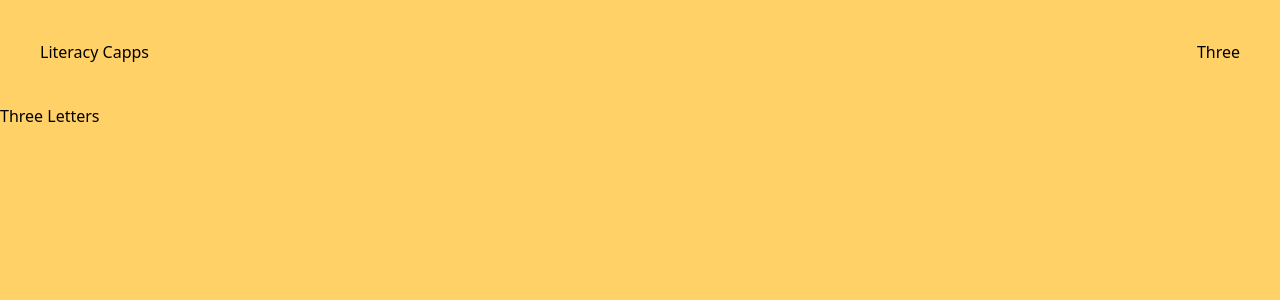
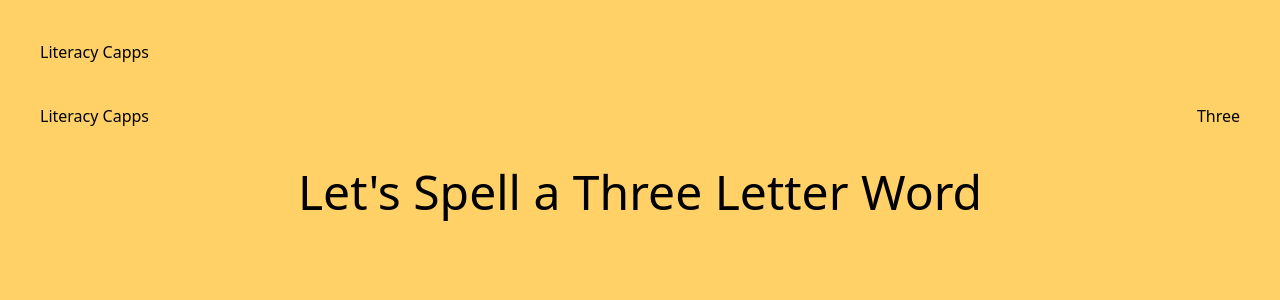
Before and after one commit to ghpaterson/literacy-capps, a Next.js app: page /three in a window 1280 px wide. Shown: the top 300 px of the page. Built offline with nearby package versions, Linux system fonts and the light colour scheme.

Commit message:
changed layout.js of three page

```diff
--- /dev/null
+++ b/app/layout.js
@@ -0,0 +1,20 @@
+import "./globals.css";
+import Link from "next/link";
+
+export const metadata = {
+  title: "Literacy Capps",
+  description: "Generated by create next app",
+};
+
+export default function RootLayout({ children }) {
+  return (
+    <html lang="en">
+      <body>
+        <nav className="flex justify-between mx-10 my-10">
+          <Link href="/">Literacy Capps</Link>
+        </nav>
+        {children}
+      </body>
+    </html>
+  );
+}
--- a/app/page.jsx
+++ b/app/page.js
@@ -1,16 +1,19 @@
 import Image from "next/image";
 import Link from "next/link";
-
 
 export default function Home() {
   return (
     <main>
       <div className="flex justify-center py-6">
-        <h1 className="text-seagreen text-6xl">Welcome to Literacy Capps</h1>
+        <h1 className="text-seagreen text-3xl lg:text-6xl">
+          Welcome to Literacy Capps
+        </h1>
       </div>
       <div className="flex justify-center">
         <Link href="/three">
-          <button className="bg-seagreen rounded-xl px-2 py-2 text-gray-100">Get Started</button>
+          <button className="bg-seagreen rounded-xl px-2 py-2 text-gray-100">
+            Get Started
+          </button>
         </Link>
       </div>
     </main>
--- a/app/layout.jsx
+++ b/app/three/layout.js
@@ -1,26 +1,26 @@
-import './globals.css'
-import Link from 'next/link'
+import "../globals.css";
+import Link from "next/link";
 
 export const metadata = {
-  title: 'Literacy Capps',
-  description: 'Generated by create next app',
-}
+  title: "Literacy Capps",
+  description: "Generated by create next app",
+};
 
-export default function RootLayout({ children }) {
+export default function ThreeLayout({ children }) {
   return (
     <html lang="en">
       <body>
-        <nav className='flex justify-between mx-10 my-10'>
+        <nav className="flex justify-between mx-10 my-10">
           <Link href="/">Literacy Capps</Link>
+
           <ul>
             <li>
               <Link href="/three">Three</Link>
             </li>
-            <li></li>
           </ul>
         </nav>
         {children}
       </body>
     </html>
-  )
+  );
 }
--- /dev/null
+++ b/app/three/page.js
@@ -0,0 +1,7 @@
+export default function Three() {
+    return (
+        <div className="flex justify-center">
+            <h1 className="text-2xl lg:text-5xl">Let's Spell a Three Letter Word</h1>
+        </div>
+    )
+}
--- a/app/three/page.jsx
+++ /dev/null
@@ -1,7 +0,0 @@
-export default function Three() {
-    return (
-        <div>
-            <h1>Three Letters</h1>
-        </div>
-    )
-}
--- a/package.json
+++ b/package.json
@@ -11,6 +11,7 @@
   "dependencies": {
     "autoprefixer": "10.4.14",
     "next": "13.3.0",
+    "next-navigation": "^1.0.6",
     "postcss": "8.4.21",
     "react": "18.2.0",
     "react-dom": "18.2.0",
```
Also changed, not shown: 1 other file (tests, documents, lock files or other folders).
